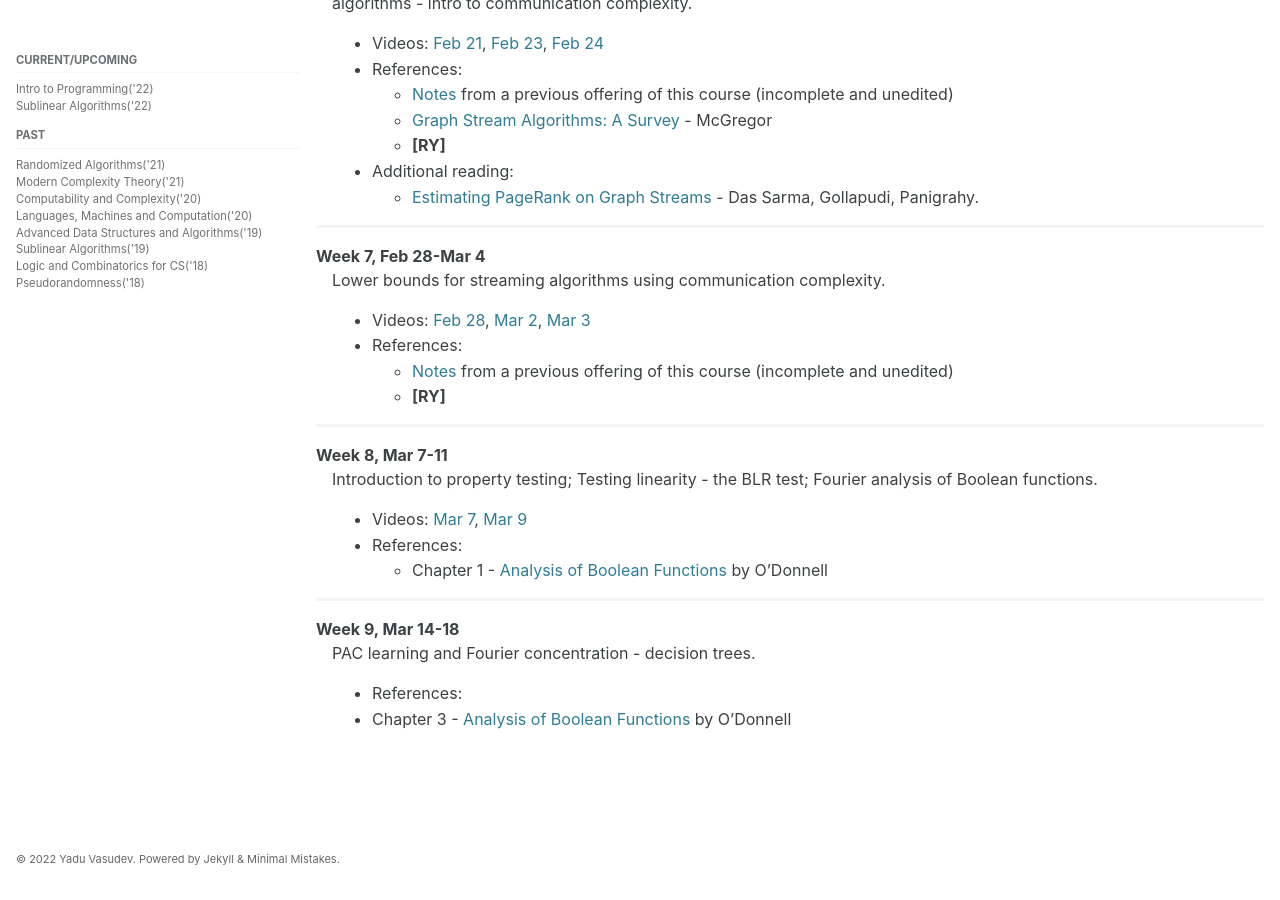
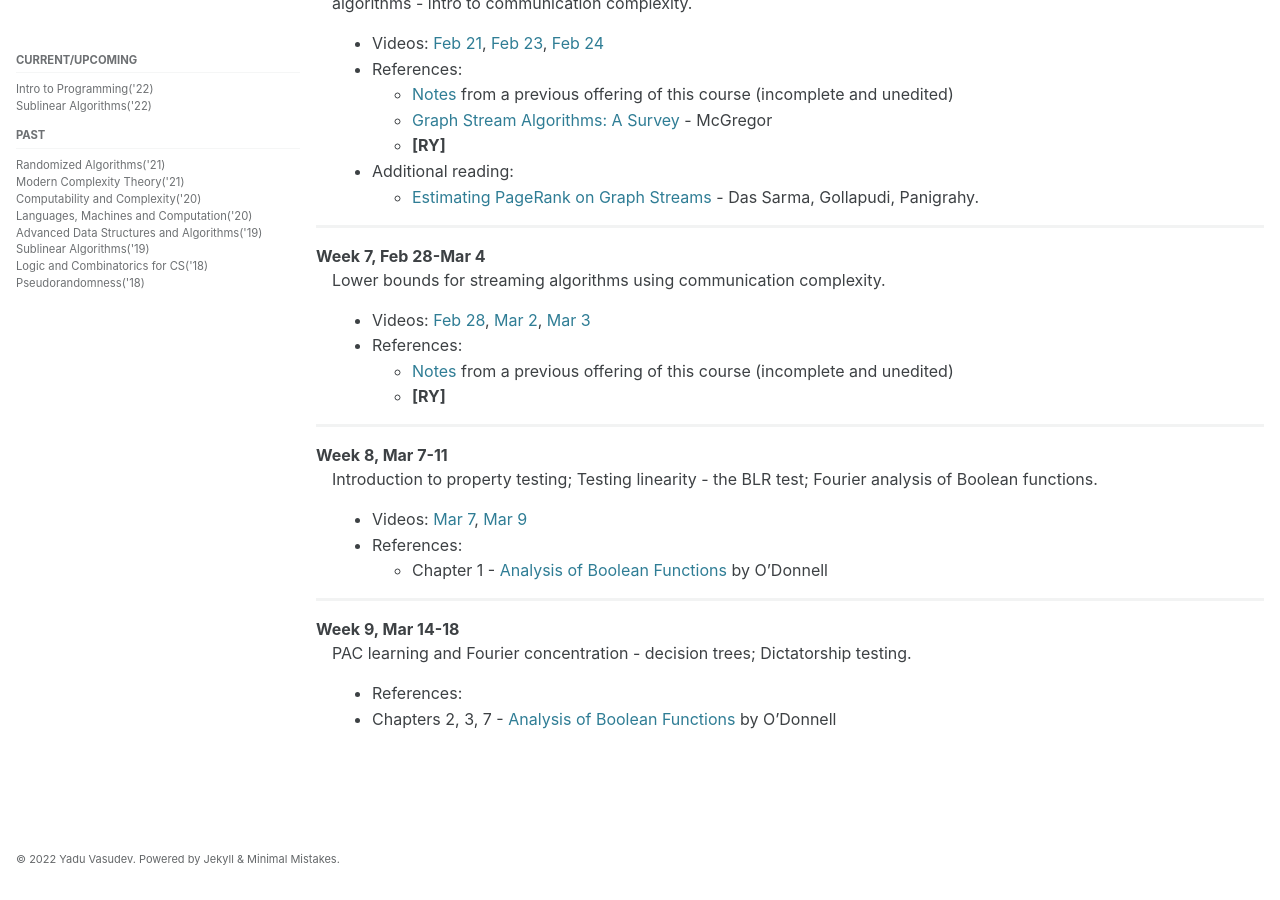
Before and after one commit to yaduvasudev/yaduvasudev.github.io, a Jekyll site: the page built from _pages/6025-22-lectures.md, in a window 1280 px wide and 900 px high, scrolled down 1790 px. Built offline with Jekyll 4.4.1, drawn with Linux system fonts in a browser that asks for light colours; cached includes are drawn as plain includes; formulas are drawn with MathJax 3.

Commit message:
Update 6025-22-lectures.md
week 9 updates

```diff
--- a/_pages/6025-22-lectures.md
+++ b/_pages/6025-22-lectures.md
@@ -105,6 +105,6 @@
 ---
 
 Week 9, Mar 14-18
-: PAC learning and Fourier concentration - decision trees.
+: PAC learning and Fourier concentration - decision trees; Dictatorship testing.
 - References:
-  - Chapter 3 - [Analysis of Boolean Functions](https://arxiv.org/pdf/2105.10386.pdf) by O'Donnell
+  - Chapters 2, 3, 7 - [Analysis of Boolean Functions](https://arxiv.org/pdf/2105.10386.pdf) by O'Donnell
```
